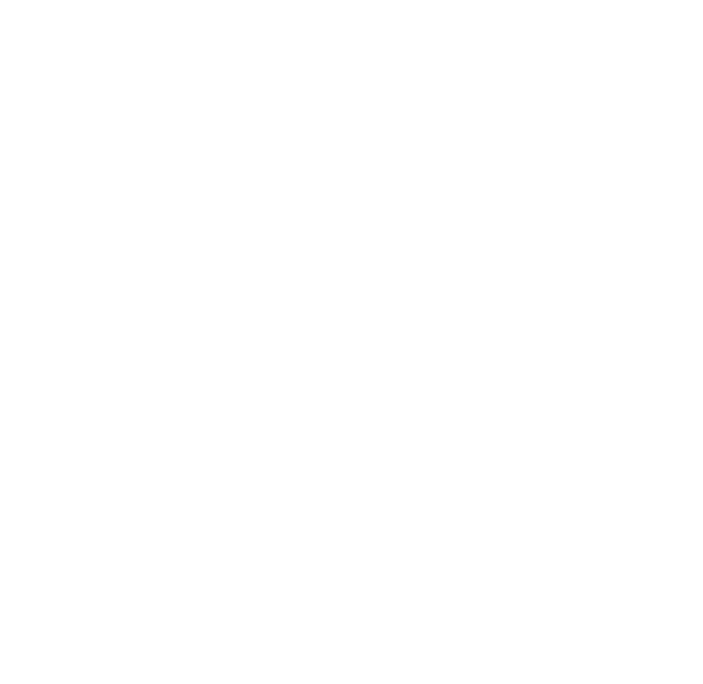
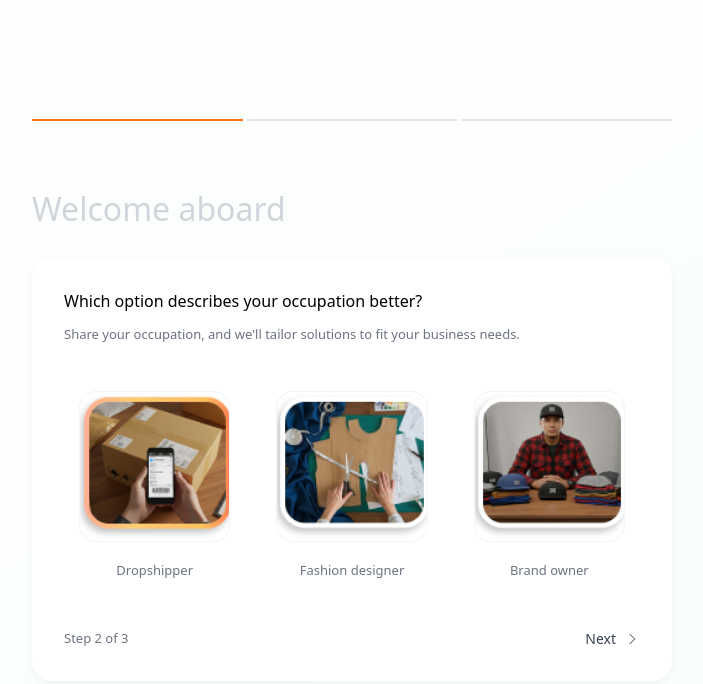
Before and after one commit to IsraelOjiefoh/RunwayLogic, a React (Vite) app: page /Occupation in a window 1280 px wide. Before the commit this address had no page. Shown: the top 684 px of the page, without its empty margins (288-991 px from the left). Built offline with nearby package versions, Linux system fonts and the light colour scheme.

Commit message:
refactor: rename components and update routing for dropshipper flow

```diff
--- a/src/App.tsx
+++ b/src/App.tsx
@@ -1,15 +1,15 @@
-import { BrowserRouter as Router, Route, Routes } from 'react-router-dom';
-import SignupForm from './components/SignupForm';
-import NextPage from './components/NextPage';
-import Brand from './components/Brand';
+import { BrowserRouter as Router, Route, Routes } from "react-router-dom";
+import DropshippersName from "./components/DropshippersName";
+import Occupation from "./components/occupation";
+import BrandName from "./components/BrandName";
 
 function App() {
   return (
     <Router>
       <Routes>
-        <Route path="/" element={<SignupForm />} />
-        <Route path="/next" element={<NextPage />} />
-        <Route path="/brand" element={<Brand />} />
+        <Route path="/dropshipper-name" element={<DropshippersName />} />
+        <Route path="/Occupation" element={<Occupation />} />
+        <Route path="/brand-name" element={<BrandName />} />
       </Routes>
     </Router>
   );
--- a/src/components/Brand.tsx
+++ b/src/components/BrandName.tsx
@@ -1,19 +1,19 @@
-'use client'
+"use client";
 
-import { useState } from 'react'
-import { useNavigate } from 'react-router-dom'
+import { useState } from "react";
+import { useNavigate } from "react-router-dom";
 
-function Brand() {
-  const [brandName, setBrandName] = useState('')
-  const navigate = useNavigate()
+function BrandName() {
+  const [brandName, setBrandName] = useState("");
+  const navigate = useNavigate();
 
   const handleSubmit = (e: React.FormEvent) => {
-    e.preventDefault()
+    e.preventDefault();
     if (brandName) {
-      console.log('Brand name submitted:', brandName)
-      navigate('/final-step')
+      console.log("Brand name submitted:", brandName);
+      navigate("/final-step");
     }
-  }
+  };
 
   return (
     <div className="min-h-screen flex items-center justify-center bg-gradient-to-br from-white to-green-50/50">
@@ -26,7 +26,9 @@ function Brand() {
         </div>
 
         <div className="space-y-6">
-        <h1 className="text-[32px] font-inter tight text-gray-300">Welcome aboard</h1>
+          <h1 className="text-[32px] font-inter tight text-gray-300">
+            Welcome aboard
+          </h1>
 
           <div className="bg-white rounded-[20px] shadow-[0_2px_8px_rgba(0,0,0,0.05)] p-8">
             <div className="space-y-3">
@@ -38,7 +40,10 @@ function Brand() {
 
             <form onSubmit={handleSubmit} className="mt-8">
               <div className="space-y-1.5">
-                <label htmlFor="brandName" className="block text-[13px] text-gray-500">
+                <label
+                  htmlFor="brandName"
+                  className="block text-[13px] text-gray-500"
+                >
                   Brand name *
                 </label>
                 <input
@@ -79,7 +84,7 @@ function Brand() {
         </div>
       </div>
     </div>
-  )
+  );
 }
 
-export default Brand
+export default BrandName;
--- a/src/components/NextPage.tsx
+++ b/src/components/occupation.tsx
@@ -1,47 +1,62 @@
-'use client'
+"use client";
 
-import { useState } from 'react'
-import { useNavigate } from 'react-router-dom'
+import { useState } from "react";
+import { useNavigate } from "react-router-dom";
 
-function NextPage() {
-  const [selectedOption, setSelectedOption] = useState<string | null>(null)
-  const navigate = useNavigate()
+function Occupation() {
+  const [selectedOption, setSelectedOption] = useState<string | null>(null);
+  const navigate = useNavigate();
 
   const handleNext = () => {
-    if (selectedOption) {
-      navigate('/brand')
+    if (
+      selectedOption == "Fashion designer" ||
+      selectedOption == "brand-owner"
+    ) {
+      navigate("/brand-name");
+    } else {
+      navigate("/dropshipper-name");
     }
-  }
+  };
 
   return (
     <div className="min-h-screen flex items-center justify-center bg-gradient-to-br from-white to-green-50/50">
       <div className="w-full max-w-[640px] mx-4">
         {/* Progress bar */}
         <div className="flex gap-1 mb-16">
+          <div className="h-0.5 flex-1 bg-orange-500" />
           <div className="h-0.5 flex-1 bg-gray-200" />
-          <div className="h-0.5 flex-1 bg-orange-500" />
           <div className="h-0.5 flex-1 bg-gray-200" />
         </div>
 
         <div className="space-y-6">
-          <h1 className="text-[32px] font-inter tight text-gray-300">Welcome aboard</h1>
+          <h1 className="text-[32px] font-inter tight text-gray-300">
+            Welcome aboard
+          </h1>
 
           <div className="bg-white rounded-[20px] shadow-[0_2px_8px_rgba(0,0,0,0.05)] p-8">
             <div className="space-y-3">
-              <h2 className="text-base">Which option describes your occupation better?</h2>
+              <h2 className="text-base">
+                Which option describes your occupation better?
+              </h2>
               <p className="text-[13px] text-gray-500">
-                Share your occupation, and we'll tailor solutions to fit your business needs.
+                Share your occupation, and we'll tailor solutions to fit your
+                business needs.
               </p>
             </div>
 
             <div className="mt-8 grid grid-cols-1 sm:grid-cols-3 gap-4">
               {/* Dropshipper Option */}
               <button
-                onClick={() => setSelectedOption('dropshipper')}
+                onClick={() => setSelectedOption("dropshipper")}
                 className="relative rounded-2xl p-4 text-center hover:bg-gray-50 transition-colors"
               >
-                <div className={`aspect-square mb-4 rounded-2xl overflow-hidden
-                  ${selectedOption === 'dropshipper' ? 'ring-2 ring-orange-500' : 'ring-1 ring-gray-100'}`}
+                <div
+                  className={`aspect-square mb-4 rounded-2xl overflow-hidden
+                  ${
+                    selectedOption === "dropshipper"
+                      ? "ring-2 ring-orange-500"
+                      : "ring-1 ring-gray-100"
+                  }`}
                 >
                   <img
                     src="./image 3.png?height=200&width=200"
@@ -54,11 +69,16 @@ function NextPage() {
 
               {/* Fashion Designer Option */}
               <button
-                onClick={() => setSelectedOption('designer')}
+                onClick={() => setSelectedOption("Fashion designer")}
                 className="relative rounded-2xl p-4 text-center hover:bg-gray-50 transition-colors"
               >
-                <div className={`aspect-square mb-4 rounded-2xl overflow-hidden
-                  ${selectedOption === 'designer' ? 'ring-2 ring-orange-500' : 'ring-1 ring-gray-100'}`}
+                <div
+                  className={`aspect-square mb-4 rounded-2xl overflow-hidden
+                  ${
+                    selectedOption === "Fashion designer"
+                      ? "ring-2 ring-orange-500"
+                      : "ring-1 ring-gray-100"
+                  }`}
                 >
                   <img
                     src="./image.png?height=200&width=200"
@@ -66,16 +86,23 @@ function NextPage() {
                     className="w-full h-full object-cover"
                   />
                 </div>
-                <span className="text-[13px] text-gray-500">Fashion designer</span>
+                <span className="text-[13px] text-gray-500">
+                  Fashion designer
+                </span>
               </button>
 
               {/* Brand Owner Option */}
               <button
-                onClick={() => setSelectedOption('brand-owner')}
+                onClick={() => setSelectedOption("Brand owner")}
                 className="relative rounded-2xl p-4 text-center hover:bg-gray-50 transition-colors"
               >
-                <div className={`aspect-square mb-4 rounded-2xl overflow-hidden
-                  ${selectedOption === 'brand-owner' ? 'ring-2 ring-orange-500' : 'ring-1 ring-gray-100'}`}
+                <div
+                  className={`aspect-square mb-4 rounded-2xl overflow-hidden
+                  ${
+                    selectedOption === "Brand owner"
+                      ? "ring-2 ring-orange-500"
+                      : "ring-1 ring-gray-100"
+                  }`}
                 >
                   <img
                     src="./image (1).png?height=200&width=200"
@@ -113,7 +140,7 @@ function NextPage() {
         </div>
       </div>
     </div>
-  )
+  );
 }
 
-export default NextPage
+export default Occupation;
```
Also changed, not shown: src/components/DropshippersName.tsx (renamed from src/components/SignupForm.tsx, +42 -29 lines).
